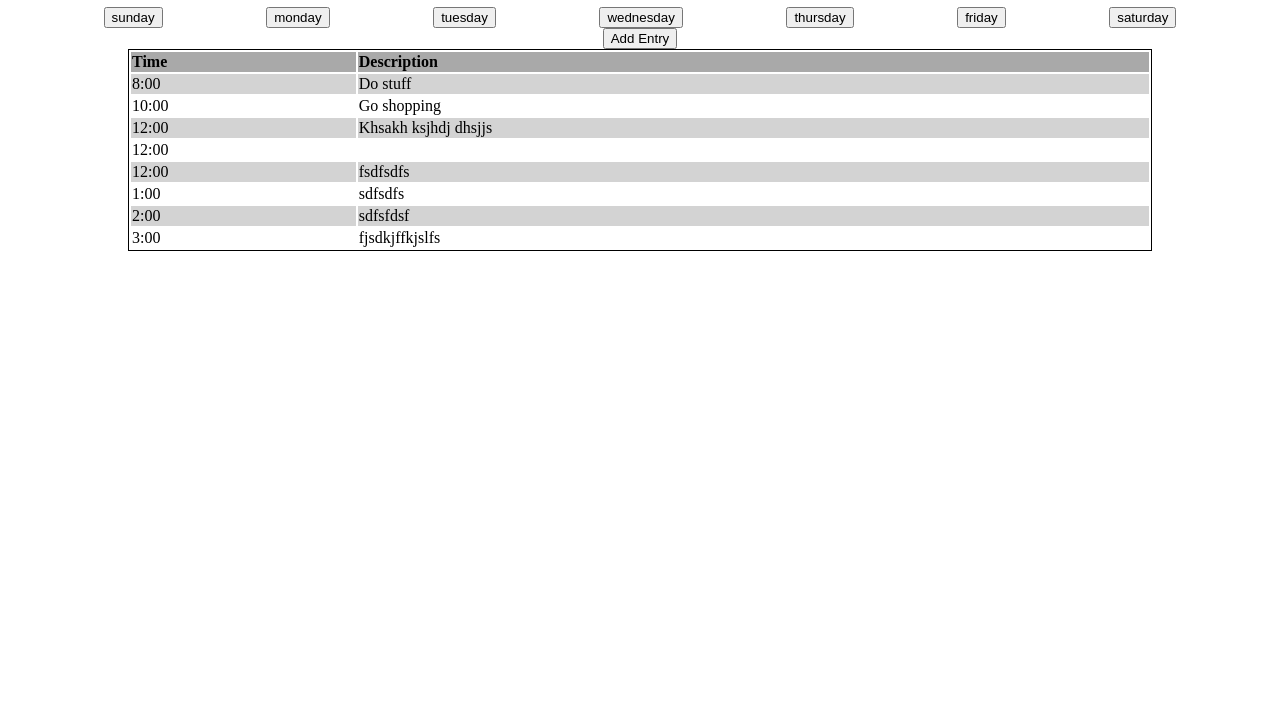
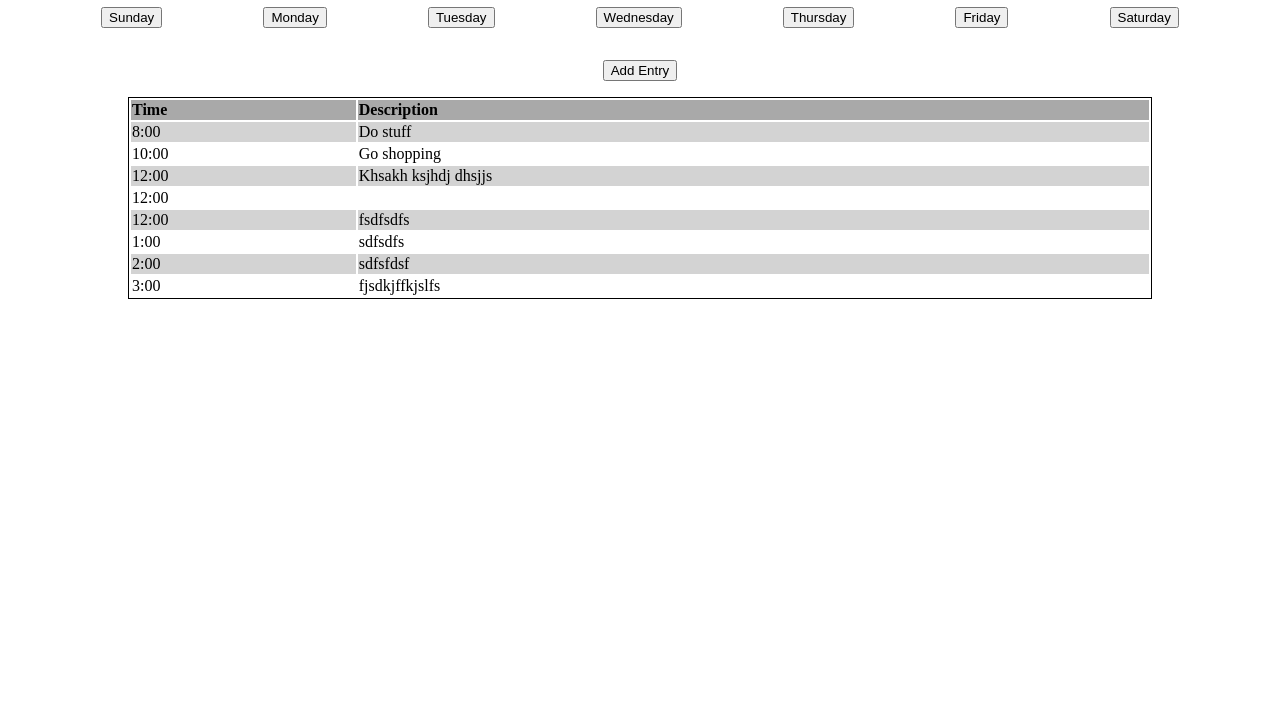
Before and after one commit to arjunkahlon/week-planner, a website: page index.html in a window 1280 px wide. Shown: the part 73-800 px from the top of the page. Drawn offline with Linux system fonts and the light colour scheme.

Commit message:
Made minor CSS fixes to address margin and padding.

```diff
--- a/css/styles.css
+++ b/css/styles.css
@@ -53,3 +53,8 @@ table {
 thead {
   background-color: darkgray;
 }
+
+#add-entry-wrapper {
+  margin-top: 2rem;
+  margin-bottom: 1rem;
+}
--- a/index.html
+++ b/index.html
@@ -82,13 +82,13 @@
     <div class="row center">
       <div class="column-full">
         <div id="day-wrapper" class="row space-evenly">
-          <button data-day="sunday">sunday</button>
-          <button data-day="monday">monday</button>
-          <button data-day="tuesday">tuesday</button>
-          <button data-day="wednesday">wednesday</button>
-          <button data-day="thursday">thursday</button>
-          <button data-day="friday">friday</button>
-          <button data-day="saturday">saturday</button>
+          <button data-day="sunday">Sunday</button>
+          <button data-day="monday">Monday</button>
+          <button data-day="tuesday">Tuesday</button>
+          <button data-day="wednesday">Wednesday</button>
+          <button data-day="thursday">Thursday</button>
+          <button data-day="friday">Friday</button>
+          <button data-day="saturday">Saturday</button>
         </div>
       </div>
     </div>
```
